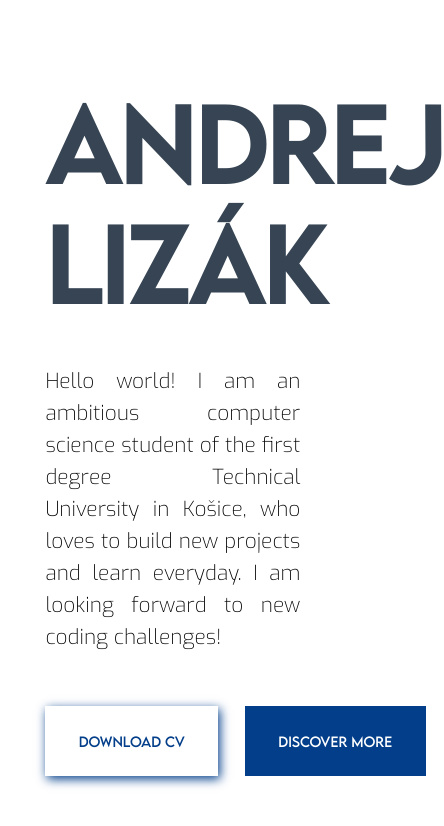
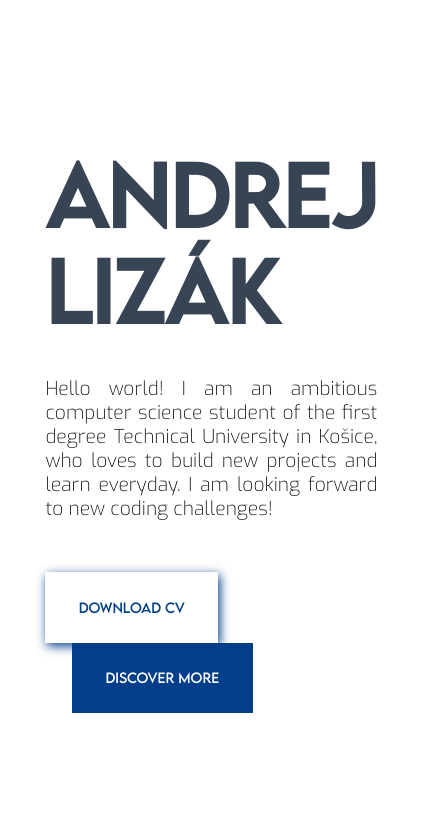
Before and after one commit to andrejlizak/aboutMe, a React (Vite) app: page /header in a window 390 px wide. Shown: the top 826 px of the page, 444 px wide, since content can reach past the window. Built offline with nearby package versions, Linux system fonts and the light colour scheme.

Commit message:
responsive mobile adjustment

```diff
--- a/src/responsive.css
+++ b/src/responsive.css
@@ -52,6 +52,23 @@
     text-align: center;
   }
 }
+@media (max-width: 630px) {
+  .main-left h1 {
+    font-size: 5em;
+    line-height: 1.2em;
+  }
+  .main-left p {
+    font-size: 1.2rem;
+    line-height: 1.5rem;
+    width: 100%;
+  }
+}
+@media (max-width: 516px) {
+  .dialog-element h1 {
+    line-height: 3.5rem;
+    margin-bottom: 1em;
+  }
+}
 @media (max-width: 400px) {
   .select-lang div {
     background-color: white;
--- a/src/responsive.scss
+++ b/src/responsive.scss
@@ -81,6 +81,32 @@
 
 }
 
+@media (max-width: 630px) {
+    .main-left{
+        h1{
+            font-size: 5em;
+            line-height: 1.2em;
+        }
+        p{
+            font-size: 1.2rem;
+            line-height: 1.5rem;
+            width: 100%;
+        }
+    }
+
+}
+
+@media (max-width: 516px) {
+    .dialog-element{
+        h1{
+            line-height: 3.5rem;
+            margin-bottom: 1em;
+        }
+    }
+
+}
+
+
 @media (max-width: 400px) {
     .select-lang{
         div{
```
Also changed, not shown: 1 other file (tests, documents, lock files or other folders).
